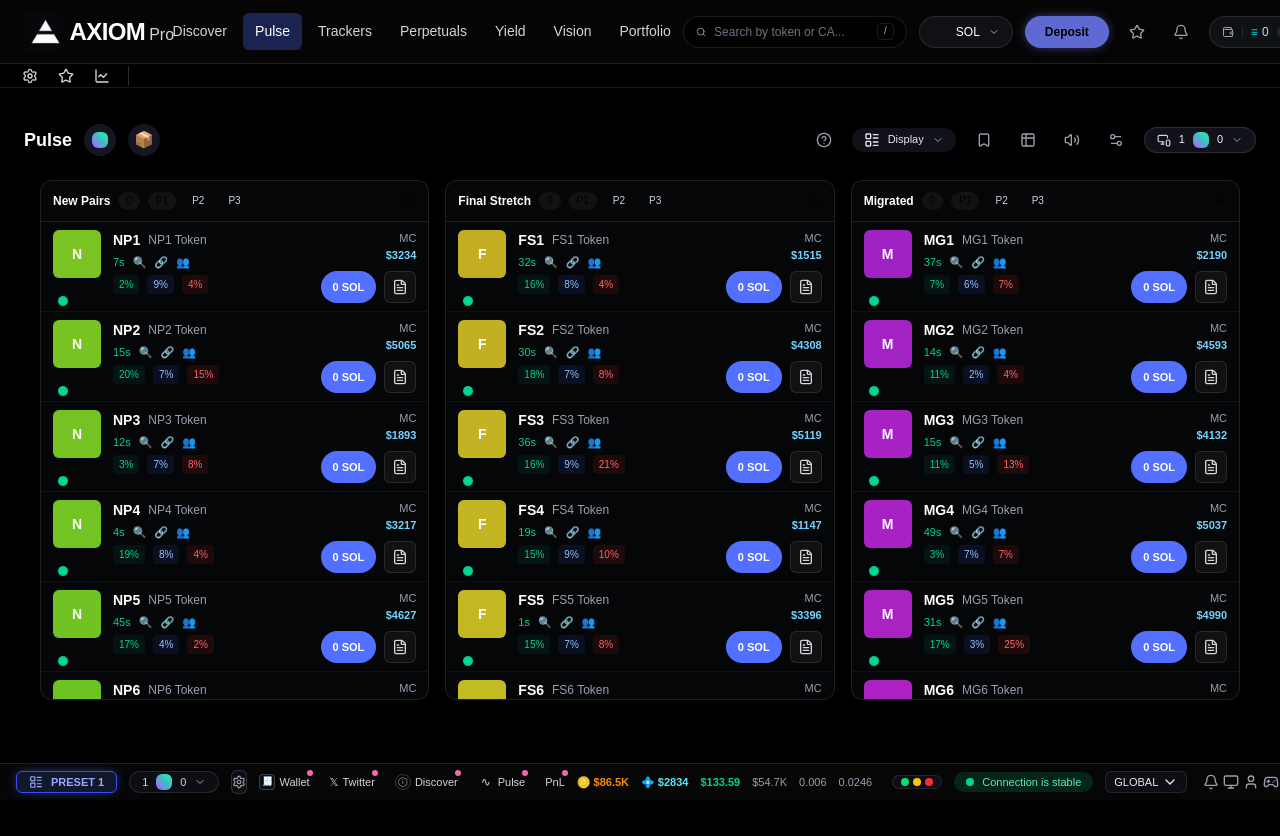
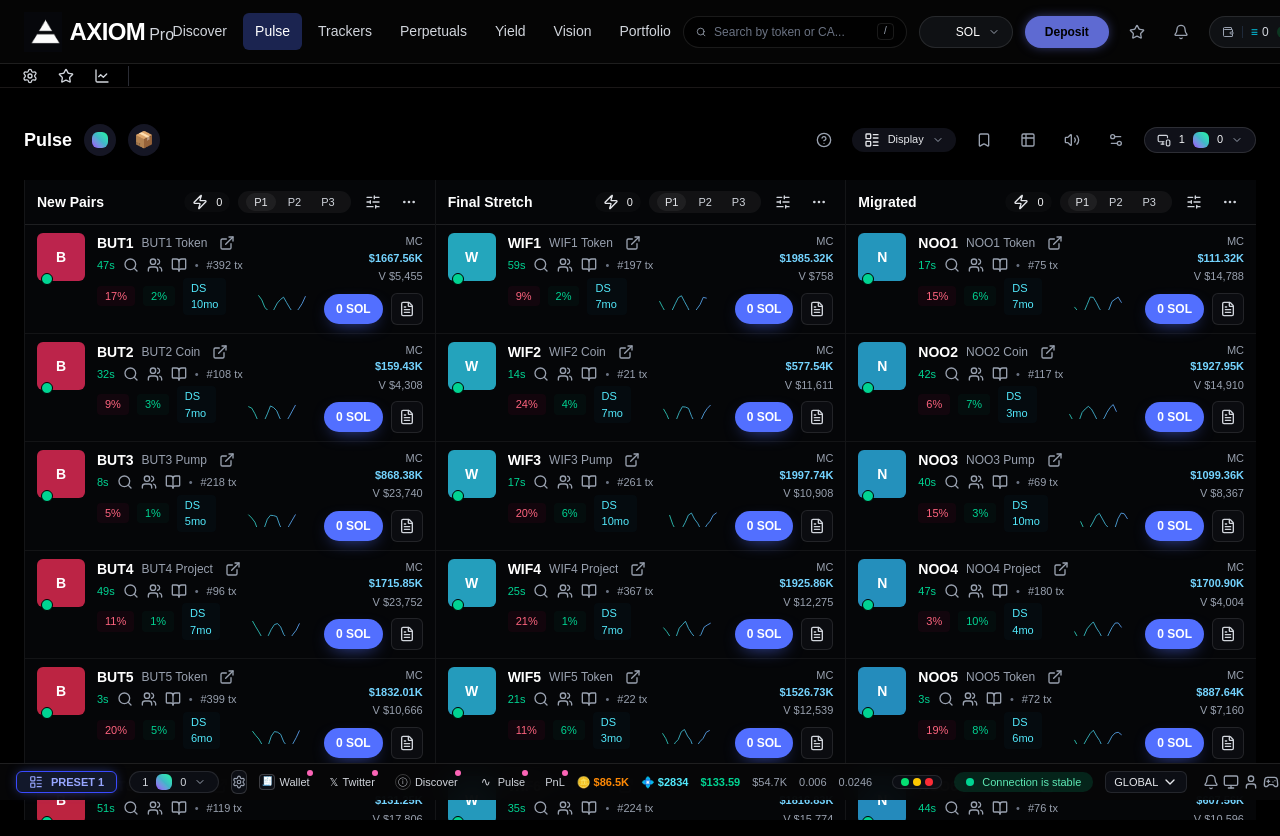
Before and after one commit to Adeshmeena72/axiom-clone, a Next.js app: page / in a window 1280 px wide. Shown: the top 836 px of the page. Before the commit the page ends 800 px from the top, so only its background shows below. Built offline with nearby package versions, Linux system fonts and the light colour scheme.

Commit message:
all done

```diff
--- a/app/components/NewPairsSection.tsx
+++ /dev/null
@@ -1,146 +0,0 @@
-"use client";
-
-import React from "react";
-
-type Stat = { label: string; cls?: string };
-
-type PairItem = {
-  id: string;
-  symbol: string;
-  name: string;
-  age: string;
-  img: string;
-  marketCap: string;
-  volume: string;
-  stats: Stat[];
-};
-
-const sampleData: PairItem[] = [
-  {
-    id: "1",
-    symbol: "PMF",
-    name: "Peak Male Performance",
-    age: "2s",
-    img: "/img1.jpg", // replace with your image (use public folder)
-    marketCap: "$4.25K",
-    volume: "$271",
-    stats: [
-      { label: "7%", cls: "text-emerald-400 bg-emerald-900/20" },
-      { label: "7%", cls: "text-emerald-400 bg-emerald-900/20" },
-      { label: "-7%", cls: "text-red-400 bg-red-900/20" },
-    ],
-  },
-  {
-    id: "2",
-    symbol: "EIBBLE",
-    name: "Eibble",
-    age: "3s",
-    img: "/img1.jpg",
-    marketCap: "$3.74K",
-    volume: "$1",
-    stats: [{ label: "0%", cls: "text-emerald-400 bg-emerald-900/20" }],
-  },
-  {
-    id: "3",
-    symbol: "PIBLON",
-    name: "Piblon",
-    age: "3s",
-    img: "/img1.jpg",
-    marketCap: "$4.92K",
-    volume: "$1K",
-    stats: [{ label: "14%", cls: "text-emerald-400 bg-emerald-900/20" }],
-  },
-];
-
-const StatPill = ({ s }: { s: Stat }) => (
-  <span
-    className={`px-1.5 py-[2px] rounded text-[10px] ${s.cls ?? "text-gray-300 bg-white/5"}`}
-  >
-    {s.label}
-  </span>
-);
-
-const PairRow = ({ item }: { item: PairItem }) => (
-  <div className="flex gap-3 border-b border-white/5 px-3 py-2 hover:bg-white/5 transition-colors">
-    {/* TOKEN IMAGE */}
-    <div className="relative flex-shrink-0">
-      {/* eslint-disable-next-line @next/next/no-img-element */}
-      <img
-        src={item.img}
-        alt={item.symbol}
-        className="h-12 w-12 rounded-md object-cover"
-      />
-      <span className="absolute -bottom-1 left-1 h-3 w-3 rounded-full bg-emerald-400 border border-black"></span>
-    </div>
-
-    {/* MID CONTENT */}
-    <div className="flex flex-col min-w-0 flex-1 gap-1">
-      <div className="flex items-center gap-2">
-        <span className="text-sm font-semibold text-white truncate">
-          {item.symbol}
-        </span>
-        <span className="text-xs text-gray-400 truncate">{item.name}</span>
-      </div>
-
-      <div className="flex items-center gap-2 text-[11px] text-gray-400">
-        <span className="text-emerald-400">{item.age}</span>
-        <span>🔍</span>
-        <span>🔗</span>
-        <span>👥</span>
-      </div>
-
-      <div className="flex items-center gap-2">
-        {item.stats.map((s, i) => (
-          <StatPill key={i} s={s} />
-        ))}
-      </div>
-    </div>
-
-    {/* RIGHT SIDE */}
-    <div className="flex flex-col justify-between items-end">
-      <div className="text-right text-[11px]">
-        <p className="text-gray-400">MC</p>
-        <p className="font-semibold text-sky-300">{item.marketCap}</p>
-      </div>
-      <button className="px-3 py-[2px] rounded-full bg-[#526fff] text-white text-[11px] font-semibold shadow-[0_0_10px_-2px_rgba(82,111,255,0.6)]">
-        0 SOL
-      </button>
-    </div>
-  </div>
-);
-
-export default function NewPairsSection() {
-  return (
-    <div className="rounded-xl overflow-hidden border border-white/10 bg-[#050608] h-[520px] flex flex-col">
-      {/* HEADER */}
-      <div className="flex items-center justify-between px-3 py-2 border-b border-white/10 text-xs">
-        <div className="flex items-center gap-2">
-          <span className="font-semibold text-white">New Pairs</span>
-          <button className="rounded-full bg-white/5 px-2 py-[2px] text-gray-300 text-[10px]">
-            0
-          </button>
-          <button className="rounded-full bg-white/5 px-2 py-[2px] text-gray-300 text-[10px]">
-            P1
-          </button>
-          <button className="rounded-full px-2 py-[2px] text-gray-400 text-[10px] hover:bg-white/5">
-            P2
-          </button>
-          <button className="rounded-full px-2 py-[2px] text-gray-400 text-[10px] hover:bg-white/5">
-            P3
-          </button>
-        </div>
-
-        <button className="px-2 py-1 hover:bg-white/5 rounded">
-          ≡
-        </button>
-      </div>
-
-      {/* SCROLL CONTENT */}
-      <div className="flex-1 overflow-y-auto">
-        {sampleData.map((p) => (
-          <PairRow key={p.id} item={p} />
-        ))}
-      </div>
-    </div>
-  );
-}
--- a/app/components/ThreeColumnsBoard.tsx
+++ b/app/components/ThreeColumnsBoard.tsx
@@ -1,128 +1,183 @@
+
 "use client";
 
-import React from "react";
-import { FileText } from "lucide-react";
+import React, { useState } from "react";
+import {
+  Zap,
+  SlidersHorizontal,
+  MoreHorizontal,
+  FileText,
+  ChartLine,
+  ExternalLink,
+  Search,
+  Users,
+  BookOpen,
+} from "lucide-react";
 
-/* ---------------------------------------------
-   Helper: generate consistent color per symbol
----------------------------------------------- */
+
+const USE_UPLOADED_IMG = false;
+const SAMPLE_IMG_PATH = "/mnt/data/8eaf47d1-8dac-405f-9eba-ede7b6b6d044.png";
+
+
 function stringToColor(str: string) {
   let hash = 0;
   for (let i = 0; i < str.length; i++) {
     hash = str.charCodeAt(i) + ((hash << 5) - hash);
   }
-
   const hue = Math.abs(hash) % 360;
-  return `hsl(${hue}, 70%, 45%)`;
+  return `hsl(${hue}, 68%, 44%)`;
 }
 
-/* ---------------------------------------------
-   Types
----------------------------------------------- */
-type Stat = { label: string; cls?: string };
+function shortAddr() {
+  return Math.random().toString(36).slice(2, 9);
+}
 
-type PairItem = {
-  id: string;
-  symbol: string;
-  name: string;
-  age: string;
-  marketCap: string;
-  volume: string;
-  stats: Stat[];
+function makePairs(prefix: string, n = 15) {
+  const arr = [];
+  for (let i = 0; i < n; i++) {
+    const sym = (prefix + (i + 1)).toUpperCase();
+    arr.push({
+      id: `${prefix}-${i}`,
+      symbol: sym,
+      name: `${sym} ${["Token", "Coin", "Pump", "Project"][i % 4]}`,
+      age: `${Math.floor(Math.random() * 59) + 1}s`,
+      mc: `$${(Math.random() * 2000 + 1).toFixed(2)}K`,
+      v: `$${Math.round(Math.random() * 25000).toLocaleString()}`,
+      buys: Math.floor(Math.random() * 900),
+      sells: Math.floor(Math.random() * 900),
+      tx: Math.floor(Math.random() * 400),
+      fdv: (Math.random() * 100).toFixed(2),
+      stats: [
+        { label: `${Math.round(Math.random() * 25)}%`, cls: "text-rose-400 bg-rose-900/10" },
+        { label: `${Math.round(Math.random() * 10)}%`, cls: "text-emerald-400 bg-emerald-900/10" },
+        { label: `DS ${Math.round(Math.random() * 12)}mo`, cls: "text-cyan-300 bg-cyan-900/8" },
+      ],
+      addr: shortAddr(),
+    });
+  }
+  return arr;
+}
+
+const NEW_PAIRS = makePairs("BUT", 15);
+const FINAL_STRETCH = makePairs("WIF", 16);
+const MIGRATED = makePairs("NOO", 18);
+
+
+
+const SmallIconButton: React.FC<{ title?: string; onClick?: () => void; children?: React.ReactNode }> = ({
+  title,
+  onClick,
+  children,
+}) => (
+  <button
+    title={title}
+    onClick={onClick}
+    className="h-7 w-7 flex items-center justify-center rounded-md text-gray-300 hover:text-white hover:bg-white/5"
+  >
+    {children}
+  </button>
+);
+
+const MetaIcon = ({ icon }: { icon: React.ReactNode }) => (
+  <div className="inline-flex items-center justify-center text-[12px] text-gray-400">{icon}</div>
+);
+
+
+const Sparkline: React.FC<{ seed?: number }> = ({ seed = 1 }) => {
+
+  const pts = Array.from({ length: 16 }).map((_, i) => {
+    const x = (i / 15) * 100;
+    const y = 50 + Math.sin((i + seed) * 0.8) * 18 + Math.random() * 8 - 4;
+    return `${x},${y}`;
+  });
+  const d = "M" + pts.map((p, i) => (i === 0 ? p : " L " + p)).join("");
+  return (
+    <svg width="80" height="28" viewBox="0 0 100 60" className="block">
+      <defs>
+        <linearGradient id="g" x1="0" x2="1">
+          <stop offset="0" stopColor="#2dd4bf" stopOpacity="0.9" />
+          <stop offset="1" stopColor="#60a5fa" stopOpacity="0.9" />
+        </linearGradient>
+      </defs>
+      <path d={d} fill="none" stroke="url(#g)" strokeWidth="2" strokeLinecap="round" strokeLinejoin="round" />
+    </svg>
+  );
 };
 
-/* ---------------------------------------------
-   Generate demo data (no images needed)
----------------------------------------------- */
-function makeItems(prefix: string, count = 15): PairItem[] {
-  return Array.from({ length: count }).map((_, i) => {
-    const SYMBOL = (prefix + (i + 1)).toUpperCase();
-    return {
-      id: `${prefix}-${i}`,
-      symbol: SYMBOL,
-      name: `${SYMBOL} Token`,
-      age: `${Math.floor(Math.random() * 50) + 1}s`,
-      marketCap: `$${(Math.random() * 5000 + 1000).toFixed(0)}`,
-      volume: `$${(Math.random() * 500).toFixed(0)}`,
-      stats: [
-        { label: `${Math.round(Math.random() * 20)}%`, cls: "text-emerald-400 bg-emerald-900/20" },
-        { label: `${Math.round(Math.random() * 10)}%`, cls: "text-blue-300 bg-blue-900/20" },
-        { label: `${Math.round(Math.random() * 30)}%`, cls: "text-red-400 bg-red-900/20" },
-      ],
-    };
-  });
-}
+const PairRow: React.FC<{ data: any }> = ({ data }) => {
+  const color = stringToColor(data.symbol);
+  const iconLetter = data.symbol?.[0] ?? "?";
+  const useImg = USE_UPLOADED_IMG && SAMPLE_IMG_PATH;
+  return (
+    <div className="flex gap-3 items-start border-b border-white/6 px-3 py-2 hover:bg-white/5">
 
-const NEW_PAIRS = makeItems("np", 15);
-const FINAL_STRETCH = makeItems("fs", 16);
-const MIGRATED = makeItems("mg", 18);
+      <div className="relative flex-shrink-0">
+        {useImg ? (
 
-/* ---------------------------------------------
-   Small Components
----------------------------------------------- */
+          <img src={SAMPLE_IMG_PATH} alt={data.symbol} className="h-12 w-12 rounded-md object-cover" />
+        ) : (
+          <div
+            className="h-12 w-12 rounded-md flex items-center justify-center text-white font-semibold text-sm"
+            style={{ backgroundColor: color }}
+          >
+            {iconLetter}
+          </div>
+        )}
 
-const StatPill: React.FC<{ s: Stat }> = ({ s }) => (
-  <span className={`px-1.5 py-0.5 rounded text-[10px] ${s.cls ?? "text-gray-300 bg-white/5"}`}>
-    {s.label}
-  </span>
-);
-
-/* Row Component (auto icon + details + log icon + button) */
-const PairRow: React.FC<{ item: PairItem }> = ({ item }) => (
-  <div className="flex gap-3 border-b border-white/5 px-3 py-2 hover:bg-white/5 transition-colors">
-
-    {/* AUTO ICON */}
-    <div className="relative flex-shrink-0">
-      <div
-        className="h-12 w-12 rounded-md flex items-center justify-center text-white font-bold text-sm"
-        style={{ backgroundColor: stringToColor(item.symbol) }}
-      >
-        {item.symbol[0]}
-      </div>
         <span className="absolute -bottom-1 left-1 h-3 w-3 rounded-full bg-emerald-400 border border-black" />
       </div>
 
-    {/* Middle Content */}
-    <div className="flex flex-1 min-w-0 flex-col gap-1">
-      {/* Title */}
+      <div className="flex-1 min-w-0 flex flex-col gap-1">
         <div className="flex items-center gap-2">
-        <span className="truncate text-sm font-semibold text-white">{item.symbol}</span>
-        <span className="truncate text-xs text-gray-400 max-w-[140px]">{item.name}</span>
+          <div className="truncate text-sm font-semibold text-white">{data.symbol}</div>
+          <div className="truncate text-xs text-gray-400 max-w-[220px]">{data.name}</div>
+
+
+          <ExternalLink className="ml-1 h-4 w-4 text-gray-400 hover:text-white" />
         </div>
 
-      {/* Meta */}
         <div className="flex items-center gap-2 text-[11px] text-gray-400">
-        <span className="text-emerald-400">{item.age}</span>
-        <span>🔍</span>
-        <span>🔗</span>
-        <span>👥</span>
+          <span className="text-emerald-400">{data.age}</span>
+          <MetaIcon icon={<Search className="h-4 w-4" />} />
+          <MetaIcon icon={<Users className="h-4 w-4" />} />
+          <MetaIcon icon={<BookOpen className="h-4 w-4" />} />
+          <div className="text-gray-500">•</div>
+          <div className="text-[11px] text-gray-400">#{data.tx} tx</div>
         </div>
 
-      {/* Stats */}
         <div className="flex items-center gap-2">
-        {item.stats.map((s, i) => (
-          <StatPill key={i} s={s} />
+          {data.stats.map((s: any, idx: number) => (
+            <span key={idx} className={`px-2 py-[2px] rounded text-[11px] ${s.cls}`}>
+              {s.label}
+            </span>
           ))}
+
+          <div className="ml-2 inline-flex items-center gap-1">
+            <Sparkline seed={Math.abs(data.symbol.charCodeAt(0)) % 10} />
+          </div>
         </div>
       </div>
 
-    {/* Right Side */}
-    <div className="flex flex-col items-end justify-between">
-      <div className="text-[11px] text-right">
-        <p className="text-gray-400">MC</p>
-        <p className="text-sky-300 font-semibold">{item.marketCap}</p>
+
+      <div className="flex flex-col items-end gap-2">
+        <div className="text-right text-[11px]">
+          <div className="text-gray-400">MC</div>
+          <div className="font-semibold text-sky-300">{data.mc}</div>
+          <div className="text-[11px] text-gray-400 mt-0.5">V {data.v}</div>
         </div>
 
-      <div className="flex gap-2 mt-2">
-        {/* Button */}
-        <button className="rounded-full bg-[#526fff] px-3 py-[6px] text-[11px] font-semibold text-white hover:bg-[#6c7aff]">
+        <div className="flex items-center gap-2">
+          <button className="rounded-full bg-[#526fff] px-3 py-[6px] text-[12px] font-semibold text-white shadow-[0_6px_18px_-8px_rgba(82,111,255,0.8)]">
             0 SOL
           </button>
 
-        {/* LOG ICON */}
           <button
-          className="h-8 w-8 rounded-md bg-[#111] border border-white/10 flex items-center justify-center text-gray-300 hover:bg-white/5"
-          onClick={() => console.log("LOG OPEN:", item.symbol)}
+            title="Row log"
+            className="h-8 w-8 rounded-md bg-[#0b0c10] border border-white/10 flex items-center justify-center text-gray-300 hover:bg-white/5"
+            onClick={() => {
+
+              console.log("Open log for", data.symbol);
+            }}
           >
             <FileText className="h-4 w-4" />
           </button>
@@ -130,67 +185,119 @@
       </div>
     </div>
   );
+};
 
-/* ---------------------------------------------
-   Column Component (scrollable)
----------------------------------------------- */
-const Column: React.FC<{ title: string; items: PairItem[] }> = ({ title, items }) => (
-  <div className="flex h-[520px] min-w-[300px] max-w-[420px] flex-col overflow-hidden rounded-xl border border-white/10 bg-[#050608]">
 
-    {/* Header */}
-    <div className="flex items-center justify-between border-b border-white/10 px-3 py-2 text-xs">
-      <div className="flex items-center gap-2">
-        <span className="font-semibold text-white">{title}</span>
-        <button className="bg-white/5 px-2 py-0.5 rounded-full text-[10px]">0</button>
-        <button className="bg-white/5 px-2 py-0.5 rounded-full text-[10px]">P1</button>
-        <button className="px-2 py-0.5 rounded-full text-[10px] text-gray-300 hover:bg-white/5">P2</button>
-        <button className="px-2 py-0.5 rounded-full text-[10px] text-gray-300 hover:bg-white/5">P3</button>
-      </div>
-      <button className="p-1 rounded hover:bg-white/5">≡</button>
+const ColumnHeader: React.FC<{ title: string }> = ({ title }) => {
+  return (
+    <div className="flex items-center justify-between px-3 py-2 border-b border-white/10 text-xs">
+      <div className="flex items-center gap-3">
+        <div className="text-sm font-semibold text-white">{title}</div>
       </div>
 
-    {/* Scrollable List */}
+      <div className="flex items-center gap-2">
+        <div className="inline-flex items-center gap-2 rounded-full px-2 py-0.5 bg-white/2 text-[11px]">
+          <Zap className="h-4 w-4 text-gray-200" />
+          <span className="text-gray-100 font-medium">0</span>
+        </div>
+
+        <div className="inline-flex items-center gap-1 rounded-full px-2 py-0.5 bg-white/5">
+          <span className="px-2 py-[2px] rounded-full bg-white/6 text-[11px] text-gray-200">P1</span>
+          <span className="px-2 py-[2px] rounded-full text-[11px] text-gray-300">P2</span>
+          <span className="px-2 py-[2px] rounded-full text-[11px] text-gray-300">P3</span>
+        </div>
+
+        <SmallIconButton title="Filter">
+          <SlidersHorizontal className="h-4 w-4" />
+        </SmallIconButton>
+
+        <SmallIconButton title="More">
+          <MoreHorizontal className="h-4 w-4" />
+        </SmallIconButton>
+      </div>
+    </div>
+  );
+};
+
+const ColumnCard: React.FC<{ title: string; rows: any[] }> = ({ title, rows }) => {
+  return (
+    <div className="flex h-[640px] min-w-[300px] max-w-[520px] flex-col overflow-hidden border-l border-white/6 bg-[#050608]">
+      <ColumnHeader title={title} />
       <div className="flex-1 overflow-y-auto">
-      {items.map(item => (
-        <PairRow key={item.id} item={item} />
+        {rows.map((r) => (
+          <PairRow key={r.id} data={r} />
         ))}
       </div>
-
     </div>
   );
+};
 
-/* ---------------------------------------------
-   MAIN — Three Column Board
----------------------------------------------- */
-export default function ThreeColumnsBoard() {
+
+
+export default function ThreeColumnsFull() {
+
+  const [left, setLeft] = useState(false);
   return (
-    <section className="px-3 md:px-6 lg:px-10 py-4">
+    <section className="px-2 md:px-4 lg:px-6 py-4">
 
-      {/* Horizontal scroll on mobile — Grid on desktop */}
       <div
-        className="overflow-x-auto -mx-3 px-3 lg:overflow-visible"
+        className="-mx-2 overflow-x-auto px-2 lg:overflow-visible"
         style={{ scrollSnapType: "x mandatory" }}
       >
         <div
-          className="
-            flex gap-4 w-max
-            lg:w-full lg:grid lg:grid-cols-3 lg:gap-4
-          "
+          className="flex w-max gap-0 lg:grid lg:grid-cols-3 lg:w-full lg:gap-0"
+          style={{ scrollSnapType: "x mandatory" }}
         >
           <div className="snap-start lg:snap-none">
-            <Column title="New Pairs" items={NEW_PAIRS} />
+            <ColumnCard title="New Pairs" rows={NEW_PAIRS} />
           </div>
 
           <div className="snap-start lg:snap-none">
-            <Column title="Final Stretch" items={FINAL_STRETCH} />
+            <ColumnCard title="Final Stretch" rows={FINAL_STRETCH} />
           </div>
 
           <div className="snap-start lg:snap-none">
-            <Column title="Migrated" items={MIGRATED} />
+            <ColumnCard title="Migrated" rows={MIGRATED} />
           </div>
         </div>
       </div>
 
+
+      <style jsx>{`
+        /* horizontal scrollbar for the outer container */
+        .-mx-2::-webkit-scrollbar {
+          height: 6px;
+        }
+        .-mx-2::-webkit-scrollbar-track {
+          background: transparent;
+        }
+        .-mx-2::-webkit-scrollbar-thumb {
+          background: rgba(255, 255, 255, 0.06);
+          border-radius: 999px;
+        }
+
+        /* inner vertical scrollbars for columns (webkit) */
+        .flex-1::-webkit-scrollbar {
+          width: 8px;
+        }
+        .flex-1::-webkit-scrollbar-track {
+          background: transparent;
+        }
+        .flex-1::-webkit-scrollbar-thumb {
+          background: rgba(255, 255, 255, 0.04);
+          border-radius: 6px;
+        }
+
+        /* firefox */
+        .-mx-2 {
+          scrollbar-color: rgba(255, 255, 255, 0.06) transparent;
+          scrollbar-width: thin;
+        }
+        .flex-1 {
+          scrollbar-color: rgba(255, 255, 255, 0.04) transparent;
+          scrollbar-width: thin;
+        }
+      `}</style>
     </section>
   );
 }
--- a/app/layout.tsx
+++ b/app/layout.tsx
@@ -8,7 +8,7 @@
 import PulseHeaderBar from "./components/PulseHeaderBar";
 import NewPairsSection from "./components/NewPairsSection";
 import ThreeColumnsBoard from "./components/ThreeColumnsBoard";
-
+import CryptoDashboardLucide from "./components/CryptoDashboardLucide";
 import { Import } from "lucide-react";
 
 const geistSans = Geist({
@@ -41,6 +41,7 @@
         <PulseHeaderBar />
         {/* <NewPairsSection /> */}
         <ThreeColumnsBoard />
+        {/* <CryptoDashboardLucide/> */}
         <BottomBar/>
       </body>
     </html>
```
Lines whose indentation alone changed are shown as unchanged.
